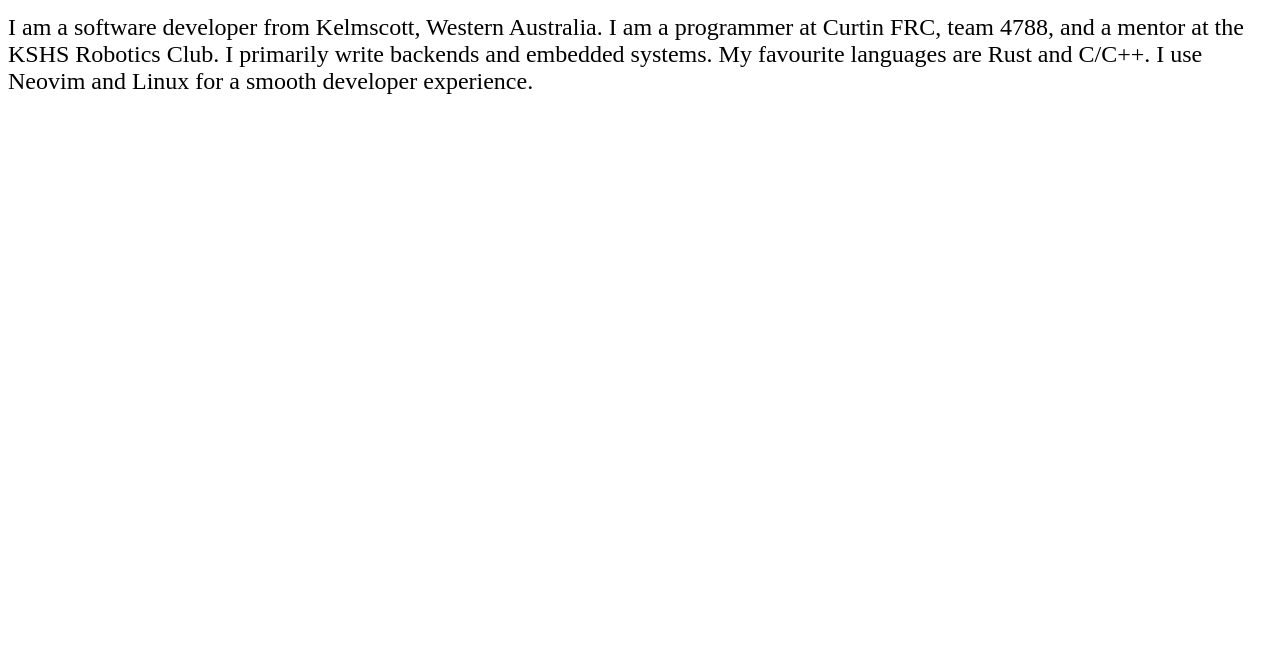
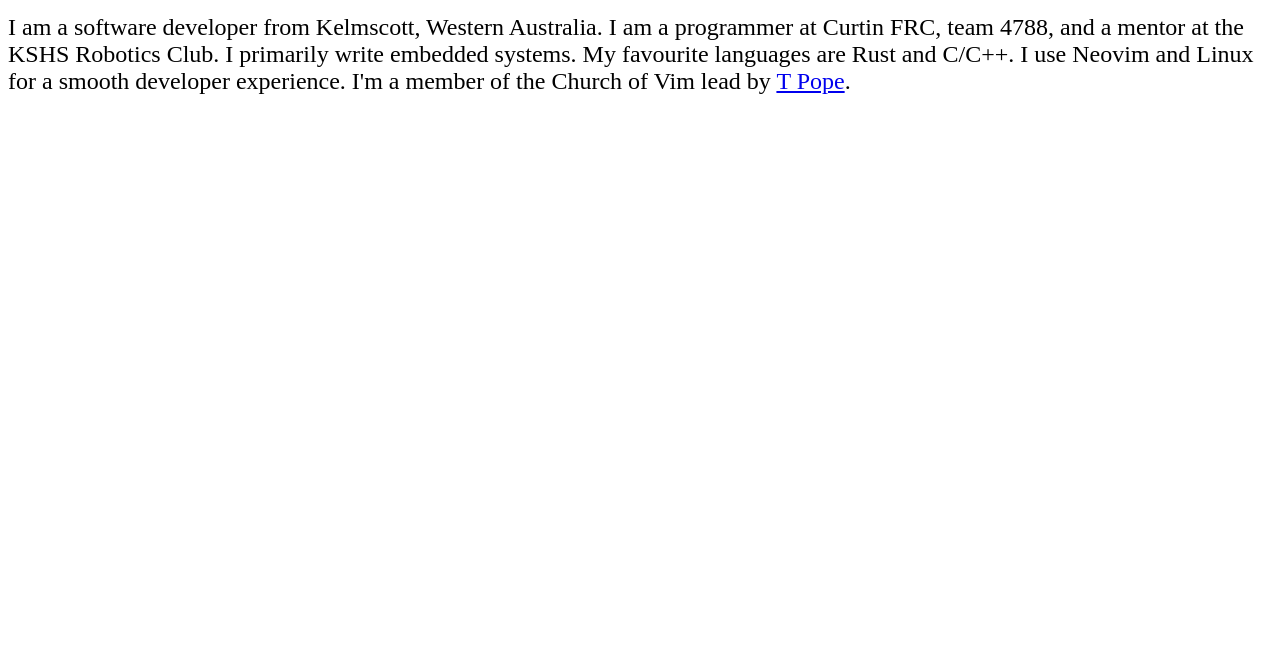
Before and after one commit to spacey-sooty/old-website, an Astro site: page /about in a window 1280 px wide. Shown: the part 154-800 px from the top of the page. Built offline with nearby package versions, Linux system fonts and the light colour scheme; Astro itself is replaced by a stand-in of ours.

Commit message:
added church of vim note

```diff
--- a/src/pages/about.astro
+++ b/src/pages/about.astro
@@ -6,5 +6,5 @@
 <Layout title="About Me" content="About me page of my personal website">
   <h1> About Me! </h1>
   <p> I am a software developer from Kelmscott, Western Australia. I am a programmer at Curtin FRC, team 4788, and a mentor at the KSHS Robotics Club.
-  I primarily write backends and embedded systems. My favourite languages are Rust and C/C++. I use Neovim and Linux for a smooth developer experience. </p>
+  I primarily write embedded systems. My favourite languages are Rust and C/C++. I use Neovim and Linux for a smooth developer experience. I&apos;m a member of the Church of Vim lead by <a href="https://github.com/tpope">T Pope</a>.</p>
 </Layout>
```
